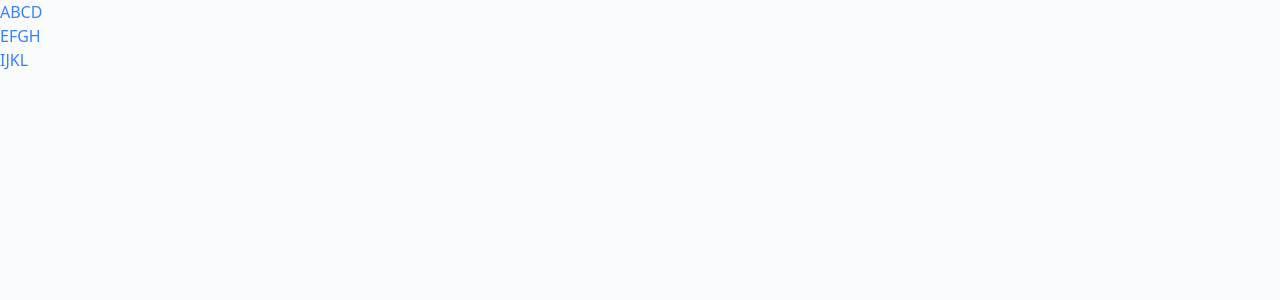
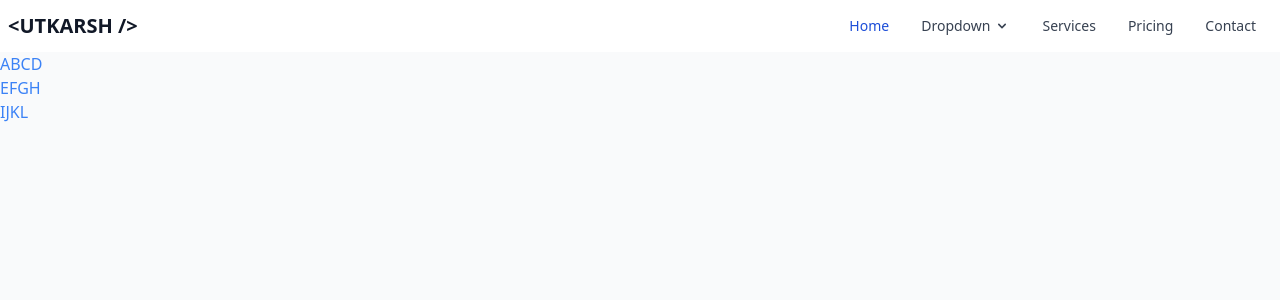
Before and after one commit to rajputkarsh/Next.JS-13-Portfolio, a Next.js app: page / in a window 1280 px wide. Shown: the top 300 px of the page. Built offline with nearby package versions, Linux system fonts and the light colour scheme.

Commit message:
add raw html

```diff
--- a/app/layout.tsx
+++ b/app/layout.tsx
@@ -1,6 +1,7 @@
 
 import React from 'react';
 import "tailwindcss/tailwind.css";
+import Navbar from '../components/navbar/Navbar';
 import "../styles/globals.css";
 import { getTheme } from '../utils/theme';
 
@@ -11,6 +12,9 @@
     return (
         <html lang="en" className={theme}>
             <body>
+                <header>
+                    <Navbar />
+                </header>
                 {children}
             </body>
         </html>
--- /dev/null
+++ b/components/navbar/Navbar.tsx
@@ -0,0 +1,74 @@
+
+'use client';
+
+import { LOGO_NAME } from "../../utils/constant";
+
+function Navbar() {
+  return (
+    <nav className="px-2 bg-white border-gray-200 dark:bg-gray-900 dark:border-gray-700">
+      <div className="container flex flex-wrap justify-between items-center mx-auto">
+        <a href="#" className="flex items-center">
+            <span className="self-center text-xl font-semibold whitespace-nowrap dark:text-white">{LOGO_NAME}</span>
+        </a>
+        <button data-collapse-toggle="navbar-multi-level" type="button" className="inline-flex justify-center items-center ml-3 text-gray-400 rounded-lg md:hidden hover:text-gray-900 focus:outline-none focus:ring-2 focus:ring-blue-300 dark:text-gray-400 dark:hover:text-white dark:focus:ring-gray-500" aria-controls="navbar-multi-level" aria-expanded="false">
+          <span className="sr-only">Open main menu</span>
+          <svg className="w-6 h-6" aria-hidden="true" fill="currentColor" viewBox="0 0 20 20" xmlns="http://www.w3.org/2000/svg"><path fillRule="evenodd" d="M3 5a1 1 0 011-1h12a1 1 0 110 2H4a1 1 0 01-1-1zM3 10a1 1 0 011-1h12a1 1 0 110 2H4a1 1 0 01-1-1zM3 15a1 1 0 011-1h12a1 1 0 110 2H4a1 1 0 01-1-1z" clipRule="evenodd"></path></svg>
+        </button>
+        <div className="hidden w-full md:block md:w-auto" id="navbar-multi-level">
+          <ul className="flex flex-col p-4 mt-4 bg-gray-50 rounded-lg border border-gray-100 md:flex-row md:space-x-8 md:mt-0 md:text-sm md:font-medium md:border-0 md:bg-white dark:bg-gray-800 md:dark:bg-gray-900 dark:border-gray-700">
+            <li>
+              <a href="#" className="block py-2 pr-4 pl-3 text-white bg-blue-700 rounded md:bg-transparent md:text-blue-700 md:p-0 md:dark:text-white dark:bg-blue-600 md:dark:bg-transparent" aria-current="page">Home</a>
+            </li>
+            <li>
+                <button id="dropdownNavbarLink" data-dropdown-toggle="dropdownNavbar" className="flex justify-between items-center py-2 pr-4 pl-3 w-full font-medium text-gray-700 border-b border-gray-100 hover:bg-gray-50 md:hover:bg-transparent md:border-0 md:hover:text-blue-700 md:p-0 md:w-auto dark:text-gray-400 dark:hover:text-white dark:focus:text-white dark:border-gray-700 dark:hover:bg-gray-700 md:dark:hover:bg-transparent">Dropdown <svg className="ml-1 w-4 h-4" aria-hidden="true" fill="currentColor" viewBox="0 0 20 20" xmlns="http://www.w3.org/2000/svg"><path fillRule="evenodd" d="M5.293 7.293a1 1 0 011.414 0L10 10.586l3.293-3.293a1 1 0 111.414 1.414l-4 4a1 1 0 01-1.414 0l-4-4a1 1 0 010-1.414z" clipRule="evenodd"></path></svg></button>
+                {/* dropdown menu */}
+                <div id="dropdownNavbar" className="hidden z-10 w-44 font-normal bg-white rounded divide-y divide-gray-100 shadow dark:bg-gray-700 dark:divide-gray-600">
+                    <ul className="py-1 text-sm text-gray-700 dark:text-gray-400" aria-labelledby="dropdownLargeButton">
+                      <li>
+                        <a href="#" className="block py-2 px-4 hover:bg-gray-100 dark:hover:bg-gray-600 dark:hover:text-white">Dashboard</a>
+                      </li>
+                      <li aria-labelledby="dropdownNavbarLink">
+                        <button id="doubleDropdownButton" data-dropdown-toggle="doubleDropdown" data-dropdown-placement="right-start" type="button" className="flex justify-between items-center py-2 px-4 w-full hover:bg-gray-100 dark:hover:bg-gray-600 dark:hover:text-white">Dropdown<svg aria-hidden="true" className="w-5 h-5" fill="currentColor" viewBox="0 0 20 20" xmlns="http://www.w3.org/2000/svg"><path fillRule="evenodd" d="M7.293 14.707a1 1 0 010-1.414L10.586 10 7.293 6.707a1 1 0 011.414-1.414l4 4a1 1 0 010 1.414l-4 4a1 1 0 01-1.414 0z" clipRule="evenodd"></path></svg></button>
+                        <div id="doubleDropdown" className="hidden z-10 w-44 bg-white rounded divide-y divide-gray-100 shadow dark:bg-gray-700">
+                            <ul className="py-1 text-sm text-gray-700 dark:text-gray-200" aria-labelledby="doubleDropdownButton">
+                              <li>
+                                <a href="#" className="block py-2 px-4 hover:bg-gray-100 dark:hover:bg-gray-600 dark:text-gray-400 dark:hover:text-white">Overview</a>
+                              </li>
+                              <li>
+                                <a href="#" className="block py-2 px-4 hover:bg-gray-100 dark:hover:bg-gray-600 dark:text-gray-400 dark:hover:text-white">My downloads</a>
+                              </li>
+                              <li>
+                                <a href="#" className="block py-2 px-4 hover:bg-gray-100 dark:hover:bg-gray-600 dark:text-gray-400 dark:hover:text-white">Billing</a>
+                              </li>
+                              <li>
+                                <a href="#" className="block py-2 px-4 hover:bg-gray-100 dark:hover:bg-gray-600 dark:text-gray-400 dark:hover:text-white">Rewards</a>
+                              </li>
+                            </ul>
+                        </div>
+                      </li>
+                      <li>
+                        <a href="#" className="block py-2 px-4 hover:bg-gray-100 dark:hover:bg-gray-600 dark:hover:text-white">Earnings</a>
+                      </li>
+                    </ul>
+                    <div className="py-1">
+                      <a href="#" className="block py-2 px-4 text-sm text-gray-700 hover:bg-gray-100 dark:hover:bg-gray-600 dark:text-gray-400 dark:hover:text-white">Sign out</a>
+                    </div>
+                </div>
+            </li>
+            <li>
+              <a href="#" className="block py-2 pr-4 pl-3 text-gray-700 rounded hover:bg-gray-100 md:hover:bg-transparent md:border-0 md:hover:text-blue-700 md:p-0 dark:text-gray-400 md:dark:hover:text-white dark:hover:bg-gray-700 dark:hover:text-white md:dark:hover:bg-transparent">Services</a>
+            </li>
+            <li>
+              <a href="#" className="block py-2 pr-4 pl-3 text-gray-700 rounded hover:bg-gray-100 md:hover:bg-transparent md:border-0 md:hover:text-blue-700 md:p-0 dark:text-gray-400 md:dark:hover:text-white dark:hover:bg-gray-700 dark:hover:text-white md:dark:hover:bg-transparent">Pricing</a>
+            </li>
+            <li>
+              <a href="#" className="block py-2 pr-4 pl-3 text-gray-700 rounded hover:bg-gray-100 md:hover:bg-transparent md:border-0 md:hover:text-blue-700 md:p-0 dark:text-gray-400 md:dark:hover:text-white dark:hover:bg-gray-700 dark:hover:text-white md:dark:hover:bg-transparent">Contact</a>
+            </li>
+          </ul>
+        </div>
+      </div>
+    </nav>
+  )
+}
+
+export default Navbar
--- a/package.json
+++ b/package.json
@@ -19,6 +19,7 @@
     "next-themes": "^0.2.1",
     "react": "18.2.0",
     "react-dom": "18.2.0",
+    "styled-components": "^5.3.6",
     "typescript": "4.8.4"
   },
   "devDependencies": {
--- /dev/null
+++ b/utils/constant.ts
@@ -0,0 +1,2 @@
+
+export const LOGO_NAME = '<UTKARSH />'
```
Also changed, not shown: components/navbar/Navbar.css (added), 1 other file (tests, documents, lock files or other folders).
